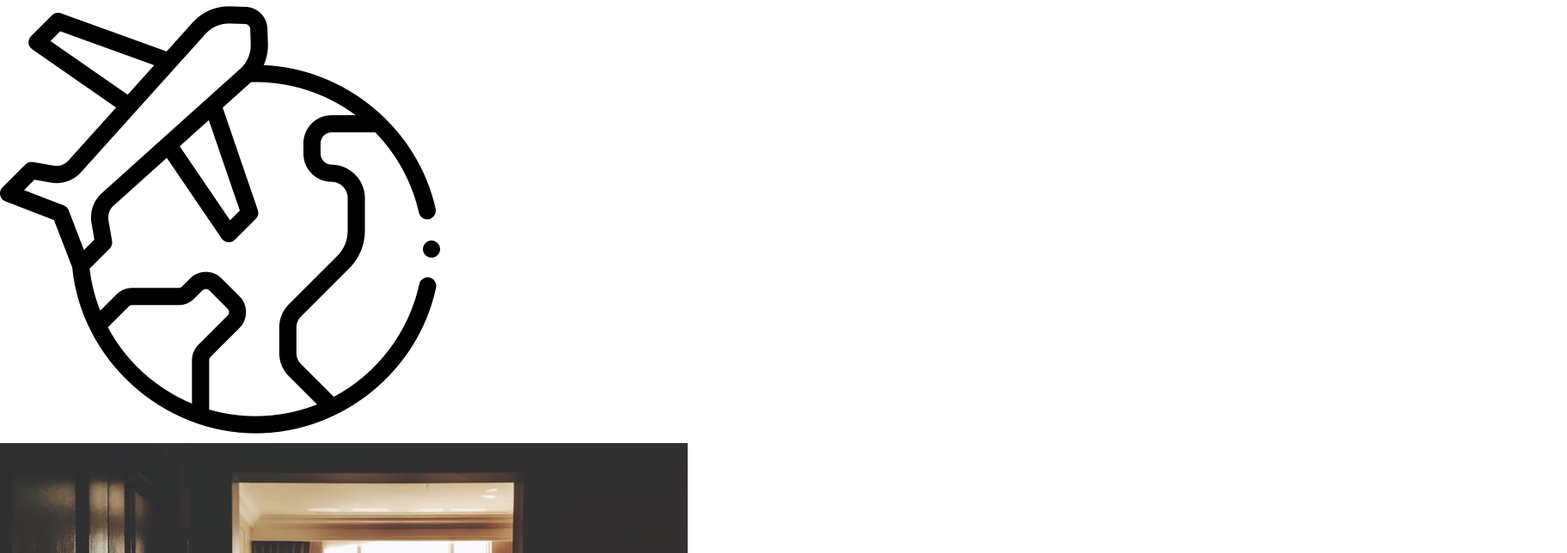
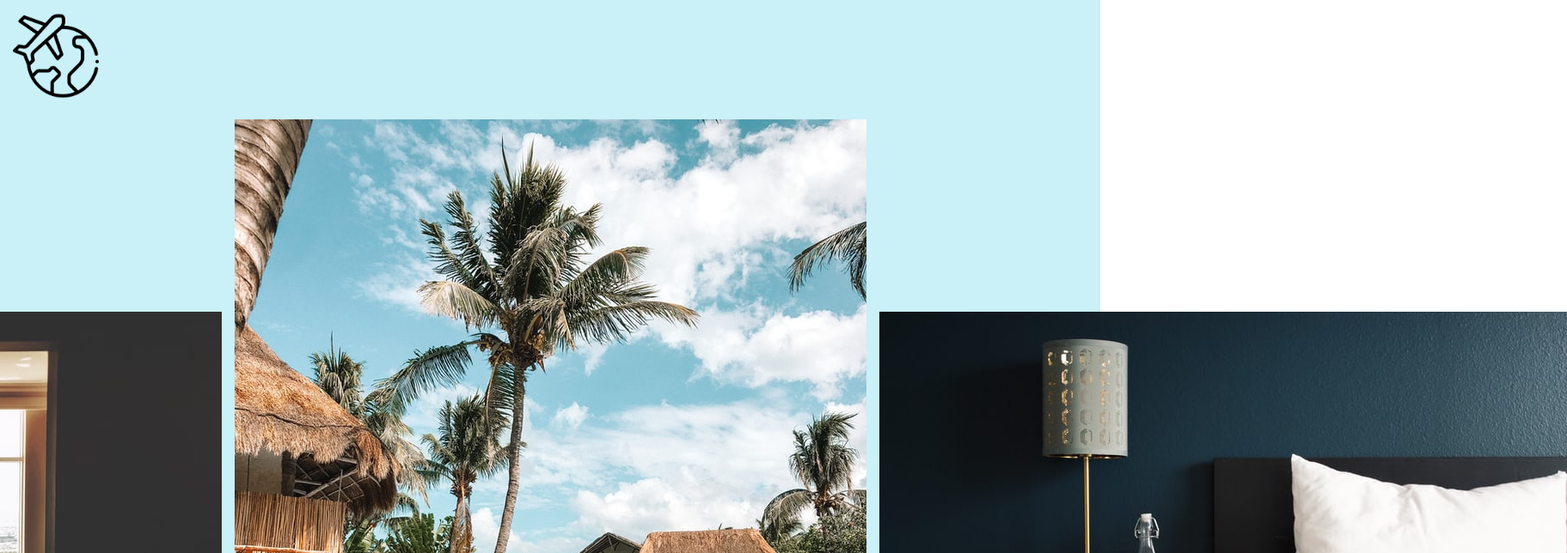
Before and after one commit to fromDreamToGoal/starter-code-CSS-in-JS, a React (Create React App) app: page / in a window 1280 px wide. Shown: the top 644 px of the page at 86% size, 1823 px wide, since content can reach past the window. Built offline with nearby package versions, Linux system fonts and the light colour scheme.

Commit message:
first practical application CSS-in-JS

```diff
--- a/package.json
+++ b/package.json
@@ -3,6 +3,8 @@
   "version": "0.1.0",
   "private": true,
   "dependencies": {
+    "@emotion/react": "^11.13.5",
+    "@emotion/styled": "^11.13.5",
     "@testing-library/jest-dom": "^5.14.1",
     "@testing-library/react": "^11.2.7",
     "@testing-library/user-event": "^12.8.3",
@@ -12,7 +14,7 @@
     "web-vitals": "^1.1.2"
   },
   "scripts": {
-    "start": "react-scripts start",
+    "start": "export NODE_OPTIONS=--openssl-legacy-provider && react-scripts start",
     "build": "react-scripts build",
     "test": "react-scripts test",
     "eject": "react-scripts eject"
--- a/src/App.js
+++ b/src/App.js
@@ -1,4 +1,6 @@
+/** @jsxImportSource @emotion/react */
 import logo from "./logo.png";
+import { css } from "@emotion/react";
 // import `css`and `ThemeProvider` from "@emotion/react" package
 // import styled components, theming and animation from "./styles.js" file
 
@@ -29,20 +31,56 @@ const hotels = [
 // Apply styling to code within the `App` component's `return` statement using styled components, theming, animation and the `css` prop
 function App() {
   return (
-    <main>
-      <img src={logo} alt="" />
-      <div>
+    <main
+      css={{
+        color: "#03045e",
+        background: "#caf0f8",
+        height: "1200px",
+        fontFamily: "helvetica",
+      }}
+    >
+      <img
+        src={logo}
+        alt="logo"
+        css={css`
+          display: absolute;
+          margin-top: 15px;
+          margin-left: 15px;
+          height: 100px;
+          width: 100px;
+        `}
+      />
+      <div
+        css={css`
+          display: flex;
+          justify-content: center;
+          align-items: center;
+          gap: 15px;
+          padding: 20px;
+          @media (max-width: 900px) {
+            display: grid;
+          }
+        `}
+      >
         {hotels.map((hotel) => {
           return (
-            <div key={hotel.id}>
-              <img src={hotel.src} alt={hotel.alt} />
+            <div
+              key={hotel.id}
+            >
+              <img
+                src={hotel.src}
+                alt={hotel.alt}/>
               <div>
                 <h2>{hotel.title}</h2>
                 <h3>{hotel.description}</h3>
               </div>
               <div>
-                <button>Details</button>
-                <button>Book</button>
+                <button>
+                  Details
+                </button>
+                <button>
+                  Book
+                </button>
               </div>
             </div>
           );
```
Also changed, not shown: 1 other file (tests, documents, lock files or other folders).
